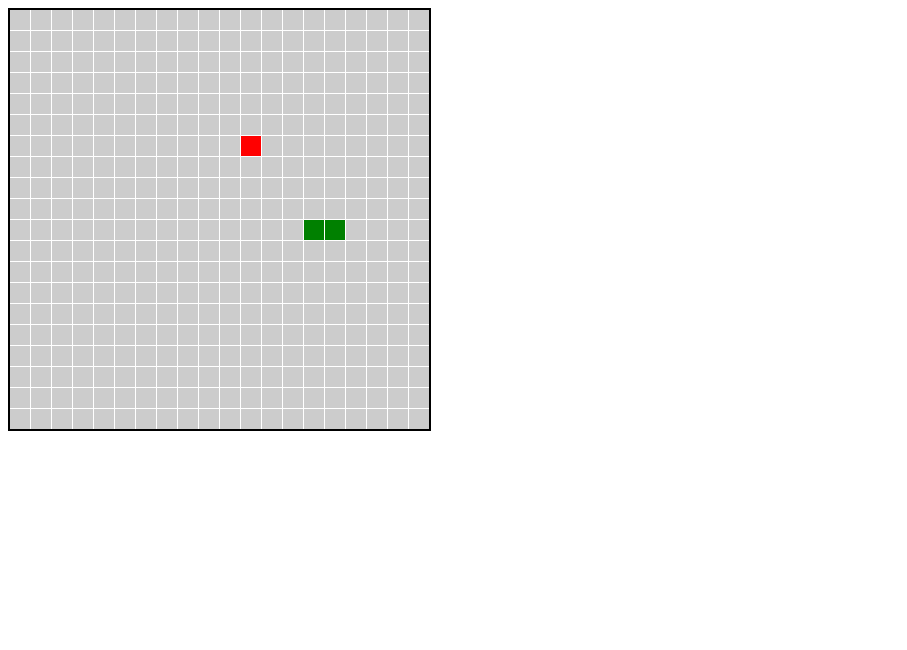
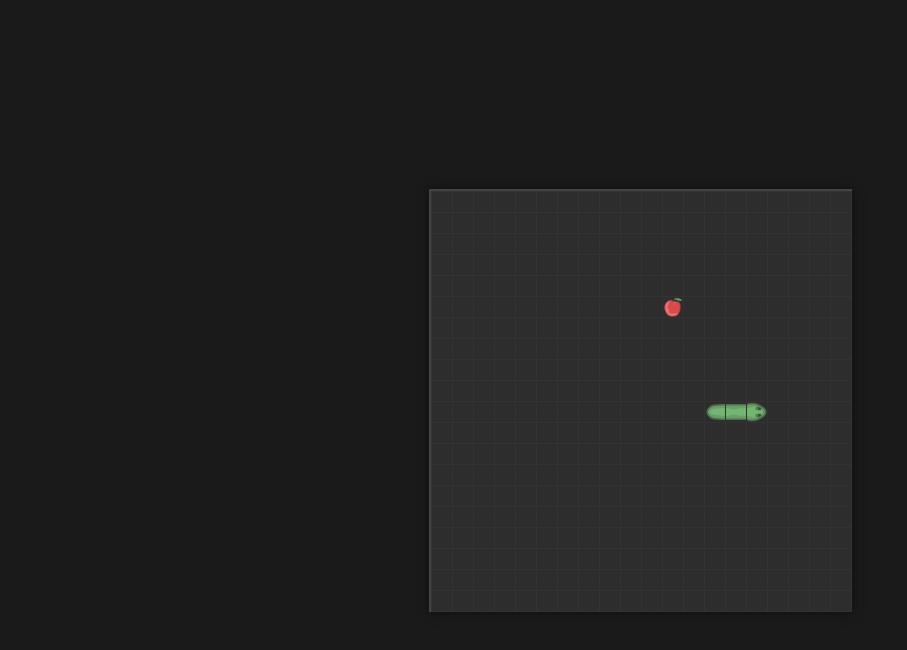
Before and after one commit to SamurajX2X/Mendela-Snake, a plain HTML site: page index.html in a window 1280 px wide. Shown: the whole page, without its empty margins (0-907 px from the left). Drawn offline with Linux system fonts and the light colour scheme.

Commit message:
Ready for the teacher

```diff
--- /dev/null
+++ b/board.js
@@ -0,0 +1,18 @@
+export default {
+    init(boardSize = 20) {
+        const container = document.getElementById('container');
+        container.innerHTML = '';
+        container.style.gridTemplateColumns = `repeat(${boardSize}, 20px)`;
+        container.style.gridTemplateRows = `repeat(${boardSize}, 20px)`;
+
+        for (let i = 0; i < boardSize; i++) {
+            for (let j = 0; j < boardSize; j++) {
+                const cell = document.createElement('div');
+                cell.classList.add('cell');
+                cell.dataset.row = i;
+                cell.dataset.col = j;
+                container.appendChild(cell);
+            }
+        }
+    }
+};
--- a/game.js
+++ b/game.js
@@ -1,138 +1,169 @@
-const Options = {
-    specs: {
-        boardSize: 20,
-        snake: {
-            head: { x: Math.floor(20 / 2), y: Math.floor(20 / 2) },
-            length: 2
-        }
-    }
-};
-
-const Board = {
-    init() {
-        const container = document.querySelector('.container');
-        container.innerHTML = '';
-
-        const boardSize = Options.specs.boardSize;
-        container.style.gridTemplateColumns = `repeat(${boardSize}, 20px)`;
-        container.style.gridTemplateRows = `repeat(${boardSize}, 20px)`;
-
-        for (let i = 0; i < boardSize; i++) {
-            for (let j = 0; j < boardSize; j++) {
-                const cell = document.createElement('div');
-                cell.classList.add('cell');
-                cell.dataset.row = i;
-                cell.dataset.col = j;
-                container.appendChild(cell);
-            }
-        }
-    }
-};
+import Board from './board.js';
 
 const Game = {
     init() {
-        Board.init();
+        this.boardSize = 20;
+        this.snake = [];      // segmenty weza
+        this.direction = 'right';  // aktualny kierunek
+        this.nextDirection = 'right';  // nastepny kierunek
+        this.canChangeDirection = true;  // czy mozna zmienic kierunek (troubleshooooooooooting k)
+        this.apple = null;
+
+        Board.init(this.boardSize);  // inicjalizacj
         this.startGame();
     },
 
     startGame() {
-        const boardSize = Options.specs.boardSize;
-        const centerX = Math.floor(boardSize / 2);
-        const centerY = Math.floor(boardSize / 2);
+        const centerX = Math.floor(this.boardSize / 2);
+        const centerY = Math.floor(this.boardSize / 2);
         this.snake = [
-            { x: centerX, y: centerY },
-            { x: centerX, y: centerY - 1 }
+            { x: centerX, y: centerY },  // glowa
+            { x: centerX, y: centerY - 1 },  // cialo
+            { x: centerX, y: centerY - 2 }  // ogon
         ];
-        this.direction = 'right';
 
-        this.generateSnake();
-        this.generateApple();
+        this.updateSnake();
+        this.spawnApple();
 
-        this.moveInterval = setInterval(() => this.moveSnake(), 200);
+        this.moveInterval = setInterval(() => this.moveSnake(), 200);  // ruch
         this.listenForKeys();
     },
 
-    generateSnake() {
-        this.snake.forEach(segment => {
+    updateSnake() {
+        // czyszczenie klas
+        document.querySelectorAll('.cell').forEach(cell => {
+            cell.classList.remove(
+                'snake', 'apple',
+                'head_down', 'head_up', 'head_right', 'head_left',
+                'tail_up', 'tail_down', 'tail_left', 'tail_right',
+                'body_up', 'body_down',
+                'curve_up', 'curve_down', 'curve_left', 'curve_right'
+            );
+        });
+
+        // mapa kierunkow glowy
+        const headMapping = {
+            up: "head_down",
+            down: "head_up",
+            left: "head_right",
+            right: "head_left"
+        };
+
+        this.snake.forEach((segment, index) => {
             const cell = document.querySelector(`.cell[data-row="${segment.x}"][data-col="${segment.y}"]`);
             if (cell) {
                 cell.classList.add('snake');
+                if (index === 0) {
+                    // glowa  odwrocony kierunek
+                    cell.classList.add(headMapping[this.direction]);
+                } else if (index === this.snake.length - 1) {
+                    // ogon  kierunek na podstawie roznicy pozycji
+                    const prev = this.snake[index - 1];
+                    const dx = prev.x - segment.x;
+                    const dy = prev.y - segment.y;
+                    if (dx === 1) cell.classList.add('tail_down');
+                    else if (dx === -1) cell.classList.add('tail_up');
+                    else if (dy === 1) cell.classList.add('tail_right');
+                    else if (dy === -1) cell.classList.add('tail_left');
+                } else {
+                    // rozroznienie prostych i zakretow
+                    const prev = this.snake[index - 1];
+                    const next = this.snake[index + 1];
+
+                    if (prev.x === segment.x && next.x === segment.x) {
+                        // segment poziomy
+                        cell.classList.add('body_down');
+                    } else if (prev.y === segment.y && next.y === segment.y) {
+                        // segment pionowy
+                        cell.classList.add('body_up');
+                    } else {
+                        // zakrety
+                        if ((prev.x < segment.x && next.y < segment.y) || (next.x < segment.x && prev.y < segment.y)) {
+                            cell.classList.add('curve_up');
+                        } else if ((prev.x > segment.x && next.y < segment.y) || (next.x > segment.x && prev.y < segment.y)) {
+                            cell.classList.add('curve_left');
+                        } else if ((prev.x < segment.x && next.y > segment.y) || (next.x < segment.x && prev.y > segment.y)) {
+                            cell.classList.add('curve_down');
+                        } else if ((prev.x > segment.x && next.y > segment.y) || (next.x > segment.x && prev.y > segment.y)) {
+                            cell.classList.add('curve_right');
+                        }
+                    }
+                }
             }
         });
+
+        // dodanie jablka
+        if (this.apple) {
+            const appleCell = document.querySelector(`.cell[data-row="${this.apple.x}"][data-col="${this.apple.y}"]`);
+            if (appleCell) {
+                appleCell.classList.add('apple');
+            }
+        }
     },
 
-    updateSnake() {
-        document.querySelectorAll('.cell').forEach(cell => cell.classList.remove('snake'));
-        //   na nowo
-        this.snake.forEach(segment => {
-            const cell = document.querySelector(`.cell[data-row="${segment.x}"][data-col="${segment.y}"]`);
-            if (cell) {
-                cell.classList.add('snake');
-            }
-        });
-    },
+    async moveSnake() {
+        this.canChangeDirection = false;
+        const head = { ...this.snake[0] };
 
-    moveSnake() {
-        const head = { ...this.snake[0] }; // aktualna głowa
-
+        // nowa pozycja glowy
+        this.direction = this.nextDirection;
         if (this.direction === 'right') head.y += 1;
         if (this.direction === 'left') head.y -= 1;
         if (this.direction === 'down') head.x += 1;
         if (this.direction === 'up') head.x -= 1;
 
+        // sprawdzenie kolizji
         if (this.checkCollision(head)) {
             clearInterval(this.moveInterval);
-            alert("Game Over!");
-            return Game.init();
+            alert("koniec gry!");
+            return this.init();
         }
 
         this.snake.unshift(head);
 
-        const appleCell = document.querySelector('.cell.apple');
-        if (appleCell && parseInt(appleCell.dataset.row) === head.x && parseInt(appleCell.dataset.col) === head.y) {
-            appleCell.classList.remove('apple');
-            this.generateApple();
+        //  zjedzono jablko
+        if (this.apple && head.x === this.apple.x && head.y === this.apple.y) {
+            this.apple = null;
+            this.spawnApple();
         } else {
             this.snake.pop();
         }
 
         this.updateSnake();
+        this.canChangeDirection = true;
     },
 
     checkCollision(head) {
         return (
             head.x < 0 ||
-            head.x >= Options.specs.boardSize ||
+            head.x >= this.boardSize ||
             head.y < 0 ||
-            head.y >= Options.specs.boardSize ||
+            head.y >= this.boardSize ||
             this.snake.some(segment => segment.x === head.x && segment.y === head.y)
         );
     },
 
-    // Generowanie jabłka w losowym miejscu (unikając pozycji węża)
-    generateApple() {
+    spawnApple() {
         let x, y;
         do {
-            x = Math.floor(Math.random() * Options.specs.boardSize);
-            y = Math.floor(Math.random() * Options.specs.boardSize);
+            x = Math.floor(Math.random() * this.boardSize);
+            y = Math.floor(Math.random() * this.boardSize);
         } while (this.snake.some(segment => segment.x === x && segment.y === y));
 
-        const cell = document.querySelector(`.cell[data-row="${x}"][data-col="${y}"]`);
-        if (cell) {
-            cell.classList.add('apple');
-        }
+        this.apple = { x, y };
     },
 
-    // Nasłuchiwanie klawiszy – zmiana kierunku ruchu
     listenForKeys() {
         document.addEventListener('keydown', (event) => {
-            if (event.key === 'ArrowUp' && this.direction !== 'down') this.direction = 'up';
-            if (event.key === 'ArrowDown' && this.direction !== 'up') this.direction = 'down';
-            if (event.key === 'ArrowLeft' && this.direction !== 'right') this.direction = 'left';
-            if (event.key === 'ArrowRight' && this.direction !== 'left') this.direction = 'right';
+            if (!this.canChangeDirection) return;
+
+            if (event.key === 'ArrowUp' && this.direction !== 'down') this.nextDirection = 'up';
+            if (event.key === 'ArrowDown' && this.direction !== 'up') this.nextDirection = 'down';
+            if (event.key === 'ArrowLeft' && this.direction !== 'right') this.nextDirection = 'left';
+            if (event.key === 'ArrowRight' && this.direction !== 'left') this.nextDirection = 'right';
         });
     }
 };
 
-// Inicjalizacja gry po załadowaniu DOM
 document.addEventListener('DOMContentLoaded', () => Game.init());
+export default Game;
--- a/index.html
+++ b/index.html
@@ -1,20 +1,15 @@
 <!DOCTYPE html>
-<html lang="en">
+<html lang="pl">
 
 <head>
     <meta charset="UTF-8">
-    <meta name="viewport" content="width=device-width, initial-scale=1.0">
-    <title>Document</title>
-    <script src="game.js" defer></script>
+    <title>Snake</title>
     <link rel="stylesheet" href="./public/style.css">
 </head>
 
 <body>
-    <header></header>
-    <nav></nav>
-    <div class="container">
-
-    </div>
+    <div id="container"></div>
+    <script type="module" src="game.js"></script>
 </body>
 
 </html>
--- a/public/style.css
+++ b/public/style.css
@@ -1,45 +1,100 @@
-.row {}
+body {
+    background-color: #1a1a1a;
+    color: #e0e0e0;
+    font-family: Arial, sans-serif;
+    display: flex;
+    justify-content: center;
+    align-items: center;
+    height: 100vh;
+    margin: 0;
+}
 
-/* .board {
-    display: flex;
-    flex-wrap: wrap;
-    justify-content: center;
-
-    border: 1px solid black;
-} */
-
-/* .cell {
+.cell {
+    border: 0.2px solid #333;
+    background-color: #2d2d2d;
     width: 20px;
     height: 20px;
-    border: 1px solid black;
-} */
+    text-align: center;
+    user-select: none;
+}
 
-.container {
+#container {
     display: grid;
     grid-template-columns: repeat(20, 20px);
     grid-template-rows: repeat(20, 20px);
     gap: 1px;
-    border: 2px solid black;
-    width: max-content;
-}
-
-.cell {
-    width: 20px;
-    height: 20px;
-    background-color: #ccc;
-    display: flex;
-    align-items: center;
-    justify-content: center;
+    border: 2px solid #444;
+    background-color: #222;
+    box-shadow: 0 0 10px rgba(0, 0, 0, 0.5);
 }
 
 .snake {
-    background-color: green;
+    width: 20px;
+    height: 20px;
+    background-image: url('snake.png');
+    background-size: 100px 80px;
+}
+
+.head_down {
+    background-position: 40px 0;
+}
+
+.head_up {
+    background-position: 20px 60px;
+}
+
+.head_right {
+    background-position: 40px 60px;
+}
+
+.head_left {
+    background-position: 20px 0;
+}
+
+.tail_up {
+    background-position: 40px 40px;
+}
+
+.tail_down {
+    background-position: 20px 20px;
+}
+
+.tail_left {
+    background-position: 40px 20px;
+}
+
+.tail_right {
+    background-position: 20px 40px;
+}
+
+.body_up {
+    background-position: 60px 60px;
+}
+
+.body_down {
+    background-position: 80px 80px;
+}
+
+.curve_up {
+    background-position: 60px 40px;
+}
+
+.curve_down {
+    background-position: 0px 60px;
+}
+
+.curve_left {
+    background-position: 60px 0;
+}
+
+.curve_right {
+    background-position: 0 0;
 }
 
 .apple {
-    background-color: red;
+    width: 20px;
+    height: 20px;
+    background-image: url('snake.png');
+    background-size: 100px 80px;
+    background-position: 0px 20px;
 }
-
-.wall {
-    background-color: black;
-}
```
Also changed, not shown: config.js (added, +35 -0 lines), public/snake.png (added).
